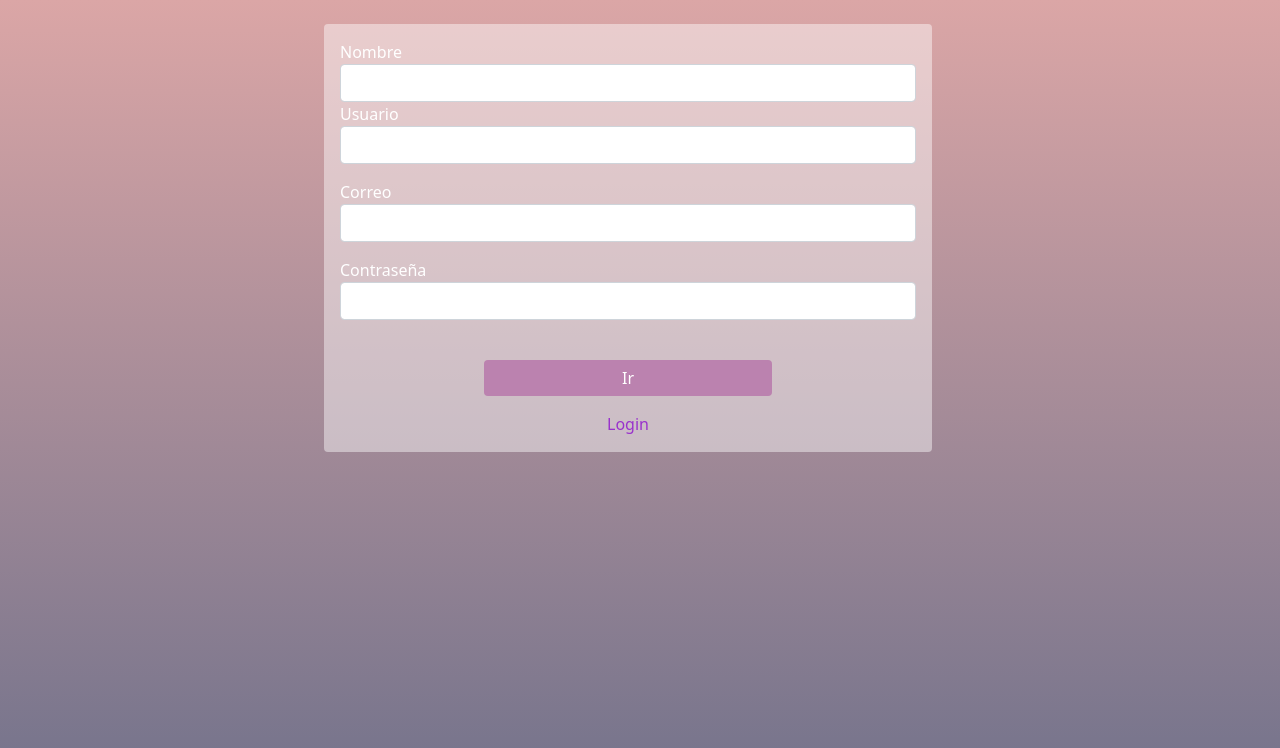
After one commit to samuelmtz2000/proyectoFlask, a Flask app: page /registro in a window 1280 px wide. The commit adds this page. Shown: the top 748 px of the page. Run offline with Flask 2, Linux system fonts and the light colour scheme; some libraries are stand-ins or nearby versions.

Commit message:
register and login

```diff
--- a/app.py
+++ b/app.py
@@ -1,32 +1,66 @@
 from flask import Flask, render_template, flash, request, redirect, url_for
+from sqlalchemy.engine import create_engine
+from sqlalchemy.sql.expression import exists
 from flask_bootstrap import Bootstrap
 from flask_sqlalchemy import SQLAlchemy
 from config import DevelopmentConfig
 from flask_wtf.csrf import CSRFProtect
-from forms import LoginForm
-# from models.UserInfo import UserInfo
-# inicializar la app de flask
+import forms
+from sqlalchemy import text
+import models
+# from models import db
+from models import User, db
+import win32api
+
+
 app = Flask(__name__)
 app.config['SECRET_KEY'] = 'secretodeamor'
+app.config.from_object(DevelopmentConfig)
+db.init_app(app)
 
-app.config.from_object(DevelopmentConfig)
 csrf = CSRFProtect()
 
-db = SQLAlchemy(app)
+
+@app.route('/', methods=['GET', 'POST'])
+def Login():
+    create_form = forms.LoginForm()
+    if request.form:
+        us = request.form.get("usuario")
+        contrasenia = request.form.get("contrasenia")
+        user = db.session.query(User).filter(
+            User.username == us).filter(User.contrasenia == contrasenia).first()
+        if user is not None:
+            return render_template("index.html", user=user)
+    return render_template("loginForm.html", form=create_form)
 
 
-@app.route('/')
-def index():
+@app.route("/registro", methods=['POST', "GET"])
+def Register():
+    create_form = forms.LoginForm()
+    if request.form:
+        correo = request.form.get("correo")
+        contrasenia = request.form.get("contrasenia")
+        nombre = request.form.get("nombre")
+        usuario = request.form.get("usuario")
+        userInfo = models.User(usuario, contrasenia, correo, nombre)
+        print(correo, usuario, nombre, contrasenia, userInfo)
+        try:
+            db.session.add(userInfo)
+            db.session.commit()
+            return redirect("/")
+        except:
+            print("problema al insertar")
+            win32api.MessageBox(0, 'Error al insertar', 'error')
 
-    return render_template("index.html", title="Esta es mi aplicación")
+    return(render_template("registerForm.html", form=create_form))
 
 
-@app.route('/login', methods=['GET', 'POST'])
-def Login():
-    if request.form:
-        print(request.form)
-    return render_template("loginForm.html")
+@app.route("/cerrar_session", methods=["POST", "GET"])
+def CerrarSession():
+    create_form = forms.LoginForm()
+    return render_template("loginForm.html", form=create_form)
 
 
 if __name__ == "__main__":
+    # init_db()
     app.run(debug=True)
--- a/db.py
+++ b/db.py
@@ -1,3 +1,7 @@
 from sqlalchemy import create_engine
+from flask_sqlalchemy import SQLAlchemy
+from app import app
+
+db = SQLAlchemy(app)
 
 engine = create_engine('')
--- a/forms.py
+++ b/forms.py
@@ -1,8 +1,24 @@
-from flask_wtf import FlaskForm
+from wtforms import Form
 from wtforms import StringField, PasswordField
+from wtforms import validators
+from wtforms.fields.html5 import EmailField
 from wtforms.validators import InputRequired
 
 
-class LoginForm(FlaskForm):
-    username = StringField('Username', validators=[InputRequired()])
-    password = PasswordField('Password', validators=[InputRequired()])
+class LoginForm(Form):
+    usuario = StringField('Usuario', validators=[InputRequired()])
+    contrasenia = PasswordField('Contraseña', validators=[InputRequired()])
+    correo = EmailField('Correo', [
+        validators.required(message='El apellido es requerido'),
+        validators.Email(message='Ingrese un correo valido')
+    ])
+    nombre = StringField('Nombre', validators=[
+        validators.required(message='El nombre es requerido'),
+        validators.length(min=4, max=20, message='requiere min=4 max=20')
+    ])
+
+# id = db.Column(db.Integer, primary_key=True)
+# username = db.Column(db.String(100), unique=True)
+# contrasenia = db.Column(db.String(100))
+# correo = db.Column(db.String(100))
+# nombre = db.Column(db.String(100))
--- a/requirements.txt
+++ b/requirements.txt
@@ -17,4 +17,4 @@ SQLAlchemy==1.4.27
 toml==0.10.2
 visitor==0.1.3
 Werkzeug==2.0.2
-WTForms==3.0.0
+WTForms==2.3.3
--- /dev/null
+++ b/templates/_macros.html
@@ -0,0 +1,15 @@
+{%macro inpunt_nuevo(field)%}
+
+<td>{{ field.label }}</td>
+<td>{{ field(**kwargs)|safe }}</td>
+
+{%if field.errors%}
+<u>
+ {%for error in field.errors%}
+ <li style="color:red">{{ error }}</li>
+
+ {%endfor%}
+</u>
+{%endif%}
+
+{%endmacro%}
--- /dev/null
+++ b/templates/registerForm.html
@@ -0,0 +1,43 @@
+<!---Formulario-->
+{% extends "base.html" %}
+{% block content %}
+{% from "_macros.html" import inpunt_nuevo%}
+
+<div class="container" style="padding-bottom: 65px;">
+ <div class="row d-flex justify-content-center" style="width: 100%;">
+  <div class="w-auto">
+   <div class="card" style="width: 38rem; background-color: rgba(255, 255, 255, 0.44); border-style: none;">
+    <div class="card-body">
+
+     <div class="card-text">
+      <form action="/registro" method="POST">
+
+       <div class="mb-3" style="color: white;">
+        {{inpunt_nuevo(form.nombre, class='form-control')}}
+       <div class="mb-3" style="color: white;">
+        {{inpunt_nuevo(form.usuario, class='form-control')}}
+       </div>
+       <div class="mb-3" style="color: white;">
+        {{inpunt_nuevo(form.correo, class='form-control')}}
+       </div>
+       <div class="mb-3" style="color:white;">
+        {{inpunt_nuevo(form.contrasenia, class='form-control')}}
+       </div>
+       <br>
+       <div class="d-grid gap-2 col-6 mx-auto">
+        <button class="btn btn-primary" type="submit"
+        style="background-color:rgb(187, 130, 175); border-style: none;">Ir</button>
+       </div>
+      </form>
+
+     </div>
+     <div style="text-align:center;">
+      <a href="/" class="card-link" style="color: darkorchid; text-decoration: none;">Login</a>
+     </div>
+
+    </div>
+   </div>
+  </div>
+  </div>
+ </div>
+ {% endblock %}
```
Also changed, not shown: models.py (added, +21 -0 lines), models/UserInfo.py (deleted, +0 -11 lines), templates/index.html (+8 -1 lines), templates/loginForm.html (+5 -6 lines).
